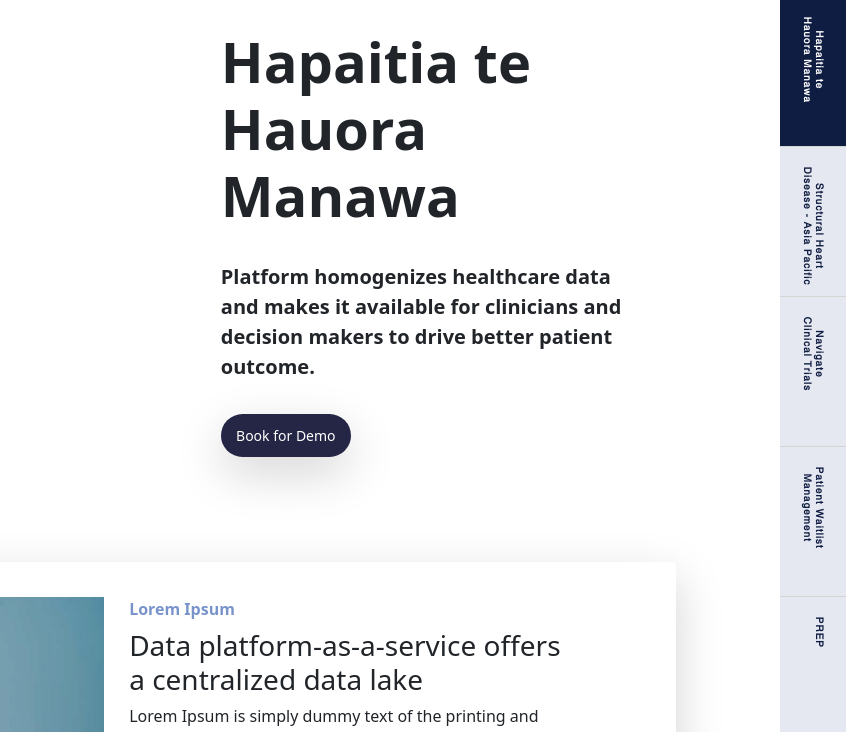
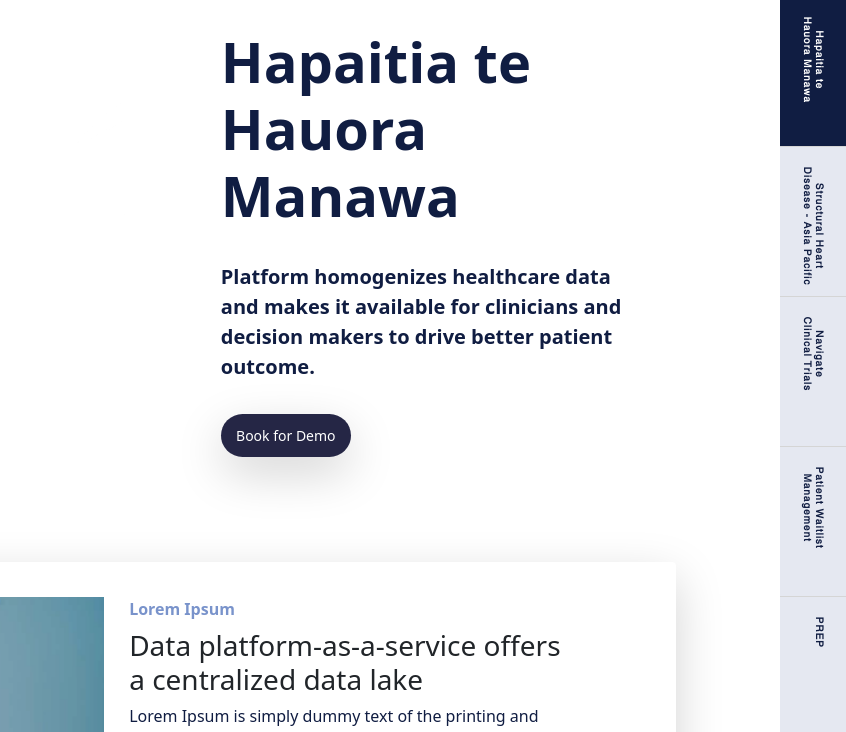
Before and after one commit to sreejith1234/product-website-v2, a plain HTML site: page product1.html in a window 1280 px wide. Shown: the part 68-800 px from the top of the page, 434-1280 px from the left. Drawn offline with Linux system fonts and the light colour scheme.

Commit message:
Add files via upload

```diff
--- a/css/style.css
+++ b/css/style.css
@@ -17,6 +17,9 @@
 @font-face {
   font-family: Roboto-Bold;
   src: url(../font/Roboto-Bold.ttf);
+}
+body{
+    color: #101d42;
 }
 *{
     margin: 0px;
```
